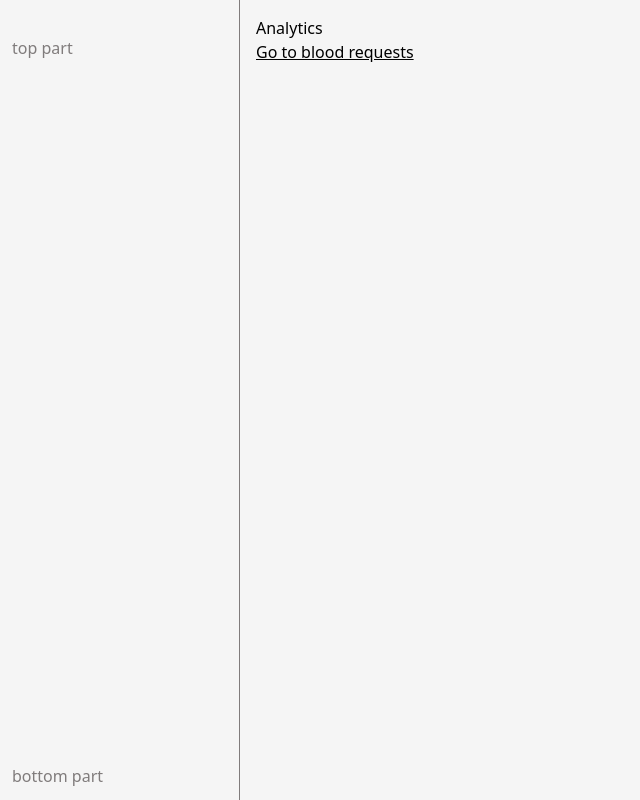
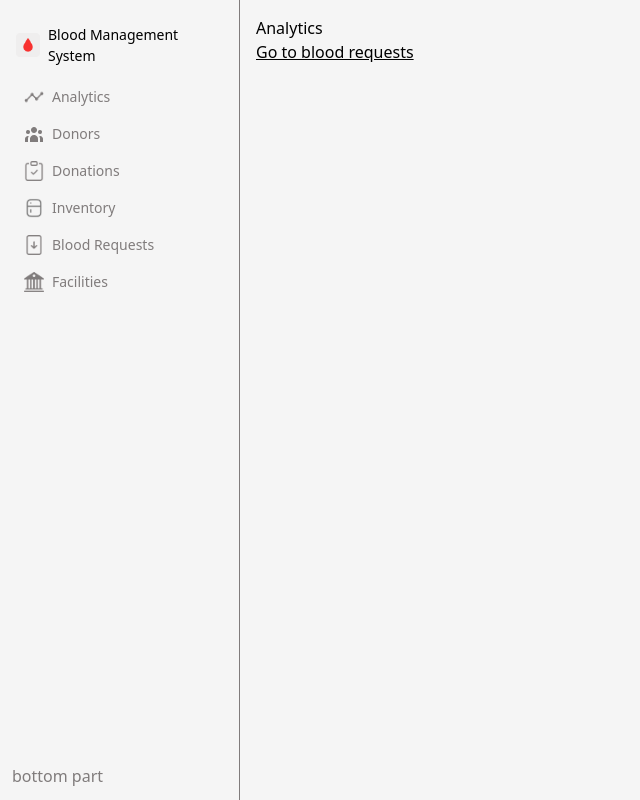
Before and after one commit to rongwes/Blood-Management-System, a React (Vite) app: page / in a window 1280 px wide. Shown: the whole page, without its empty margins (0-640 px from the left). Built offline with nearby package versions, Linux system fonts and the light colour scheme.

Commit message:
Implemented styled side bar with navigation icons and text labels

```diff
--- a/index.html
+++ b/index.html
@@ -3,6 +3,7 @@
   <head>
     <meta charset="UTF-8" />
     <link rel="icon" type="image/svg+xml" href="/public/bloodIcon.svg" />
+    <link href="https://fonts.googleapis.com/css2?family=Inter:wght@400;500;600&display=swap" rel="stylesheet">
     <meta name="viewport" content="width=device-width, initial-scale=1.0" />
     <title>Blood Management System</title>
   </head>
--- a/package.json
+++ b/package.json
@@ -10,6 +10,7 @@
     "preview": "vite preview"
   },
   "dependencies": {
+    "@fontsource/inter": "^5.2.5",
     "@tailwindcss/vite": "^4.1.7",
     "react": "^19.1.0",
     "react-dom": "^19.1.0",
--- a/src/App.jsx
+++ b/src/App.jsx
@@ -1,7 +1,11 @@
 import Layout from "./components/shared/Layout";
 import { BrowserRouter as Router, Routes, Route } from "react-router-dom";
 import Analytics from "./pages/Analytics/Analytics.jsx"
+import Donors from "./pages/donors/Donors.jsx";
+import Donations from "./pages/donations/Donations.jsx";
+import Inventory from "./pages/inventory/Inventory.jsx";
 import BloodRequests from "./pages/bloodRequests/BloodRequests.jsx"
+import Facilities from "./pages/facilities/Facilities.jsx";
 
 function App() {
   return (
@@ -9,7 +13,11 @@ function App() {
       <Routes>
         <Route path="/" element={<Layout />}>
           <Route index element={<Analytics />} />
+          <Route path="donors" element={<Donors />} />
+          <Route path="donations" element={<Donations />} />
+          <Route path="inventory" element={<Inventory />} />
           <Route path="bloodRequests" element={<BloodRequests />} />
+          <Route path="facilities" element={<Facilities />} />
         </Route>
         {/*For pages that do not require shared components such as login page */}
         <Route path="login" element={<div>Login</div>}/>
--- a/src/components/shared/Layout.jsx
+++ b/src/components/shared/Layout.jsx
@@ -4,7 +4,7 @@ import SideBar from "./SideBar";
 
 export default function Layout() {
   return (
-    <div className="flex flex-row bg-neutral-100 h-screen w-screen overflow-hidden">
+    <div style={{ backgroundColor: '#F5F5F5'}} className="flex flex-row h-screen w-screen overflow-hidden">
       <SideBar />
       <div className="p-4">
         {/*<div>header</div>*/}
--- /dev/null
+++ b/src/components/shared/Navigation.jsx
@@ -0,0 +1,49 @@
+import icon_analytics from '../../assets/icon_analytics.png'
+import icon_blood_requests from '../../assets/icon_blood_requests.png'
+import icon_donations from '../../assets/icon_donations.png'
+import icon_donors from '../../assets/icon_donors.png'
+import icon_facilities from '../../assets/icon_facilities.png'
+import icon_inventory from '../../assets/icon_inventory.png'
+
+export const DASHBOARD_SIDEBAR_LINKS = [
+    {
+		key: 'analytics',
+		label: 'Analytics',
+		path: '/',
+		icon: icon_analytics
+	},
+	{
+		key: 'donors',
+		label: 'Donors',
+		path: '/donors',
+		icon: icon_donors
+	}
+    ,
+	{
+		key: 'donations',
+		label: 'Donations',
+		path: '/donations',
+		icon: icon_donations
+	}
+    ,
+	{
+		key: 'inventory',
+		label: 'Inventory',
+		path: '/inventory',
+		icon: icon_inventory
+	}
+    ,
+	{
+		key: 'bloodRequests',
+		label: 'Blood Requests',
+		path: '/bloodRequests',
+		icon: icon_blood_requests
+	}
+    ,
+	{
+		key: 'facilities',
+		label: 'Facilities',
+		path: '/facilities',
+		icon: icon_facilities
+	}
+]
--- a/src/components/shared/SideBar.jsx
+++ b/src/components/shared/SideBar.jsx
@@ -1,13 +1,45 @@
 import React from 'react'
+import logo from '../../assets/logo.png'
+import { DASHBOARD_SIDEBAR_LINKS } from './Navigation.jsx'
+import { Link } from 'react-router-dom'
 
 export default function SideBar(){
     return (
         <div style={{ backgroundColor: '#F5F5F5', color: '#807C7C' ,  borderRight: '1px solid #807C7C',}} className=' flex flex-col w-60 p-3'>
             <div className='flex items-center gap-2 px-1 py-3'>
-                <img src="../../../" alt=""/>
+                <img src={logo} alt="blood bank logo" className="w-[24px] h-[24px]"/>
+                <span className="font-inter font-medium text-[14px] text-[#000000]">Blood Management System</span>
             </div>
-            <div className='flex-1'>top part</div>
+            <div className='flex-1'>
+                {DASHBOARD_SIDEBAR_LINKS.map((item)=>(
+                    <SideBarLink key={item.key} item={item}/>
+                ))}
+            </div>
             <div>bottom part</div>
         </div>
     )
 }
+
+function SideBarLink({item}){
+    return(
+        <Link
+            to={item.path}
+            className="sidebar-link flex items-center gap-2 py-2 px-3 hover:bg-gray-200 rounded group"
+        >
+            <img
+                src={item.icon}
+                alt={item.label + " icon"}
+                className="sidebar-icon w-5 h-5"
+                style={{ transition: 'filter 0.2s' }}
+            />
+            <span
+                className="sidebar-label font-inter font-medium text-[14px]"
+                style={{
+                    transition: 'color 0.2s'
+                }}
+            >
+                {item.label}
+            </span>
+        </Link>
+    )
+}
--- a/src/index.css
+++ b/src/index.css
@@ -1,6 +1,17 @@
+
 @import "tailwindcss";
 
-
+.sidebar-link:hover, .sidebar-link:focus {
+  background-color: #FFE5E5 !important;
+}
+.sidebar-link:hover .sidebar-icon,
+.sidebar-link:focus .sidebar-icon {
+  filter: brightness(0) saturate(100%) invert(34%) sepia(94%) saturate(749%) hue-rotate(338deg) brightness(101%) contrast(101%);
+}
+.sidebar-link:hover .sidebar-label,
+.sidebar-link:focus .sidebar-label {
+  color: #FF4747 !important;
+}
 /*:root {
   font-family: system-ui, Avenir, Helvetica, Arial, sans-serif;
   line-height: 1.5;
--- a/src/pages/donations/Donations.jsx
+++ b/src/pages/donations/Donations.jsx
@@ -0,0 +1,7 @@
+import React from 'react'
+
+export default function Donations() {
+    return (
+        <div>Donations page</div>
+    )
+}
--- a/src/pages/donors/Donors.jsx
+++ b/src/pages/donors/Donors.jsx
@@ -0,0 +1,7 @@
+import React from 'react'
+
+export default function Donors() {
+    return (
+        <div>Donors page</div>
+    )
+}
--- a/src/pages/facilities/Facilities.jsx
+++ b/src/pages/facilities/Facilities.jsx
@@ -0,0 +1,7 @@
+import React from 'react'
+
+export default function Facilities(){
+    return (
+        <div>Facilities page</div>
+    )
+}
--- a/src/pages/inventory/Inventory.jsx
+++ b/src/pages/inventory/Inventory.jsx
@@ -0,0 +1,10 @@
+import React from 'react'
+
+export default function Inventory() {
+  return (
+    <div>
+      <h1>Inventory</h1>
+      <p>This is the inventory page.</p>
+    </div>
+  )
+}
```
Also changed, not shown: 1 other file (tests, documents, lock files or other folders).
